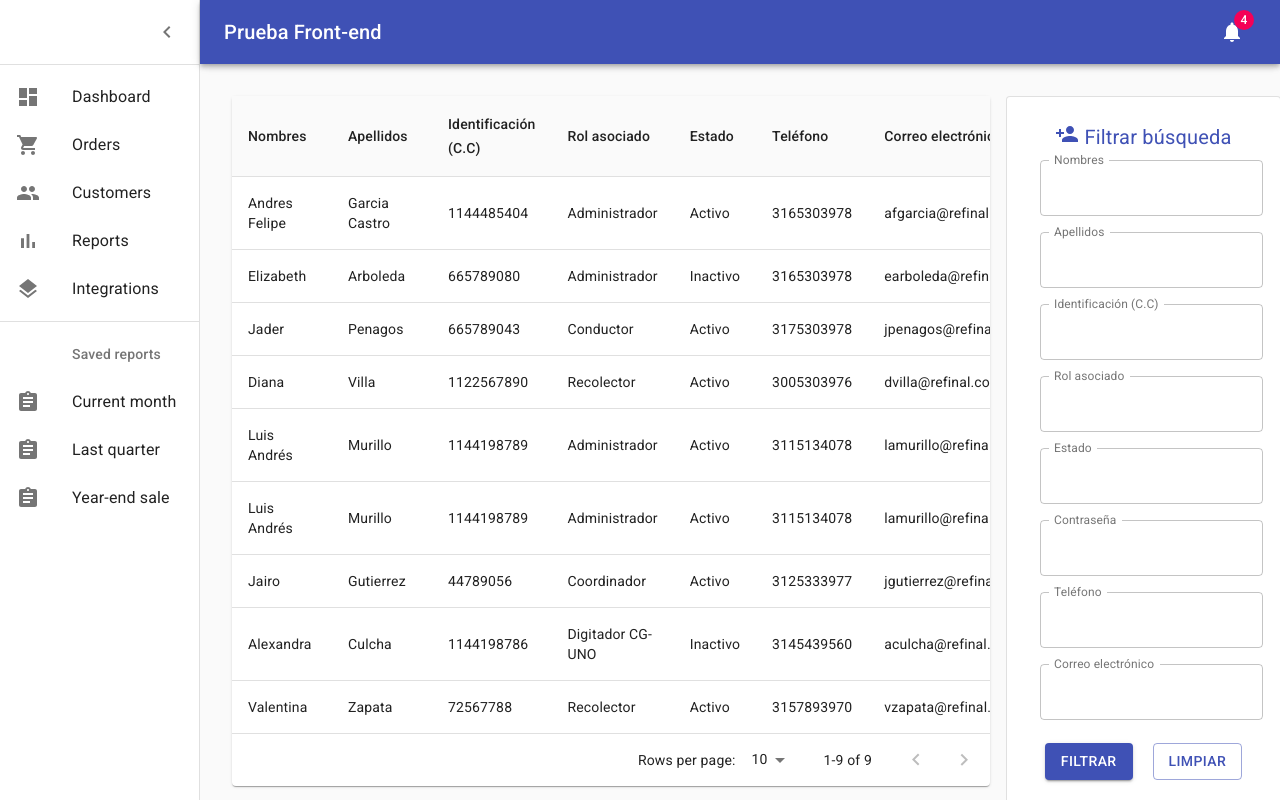
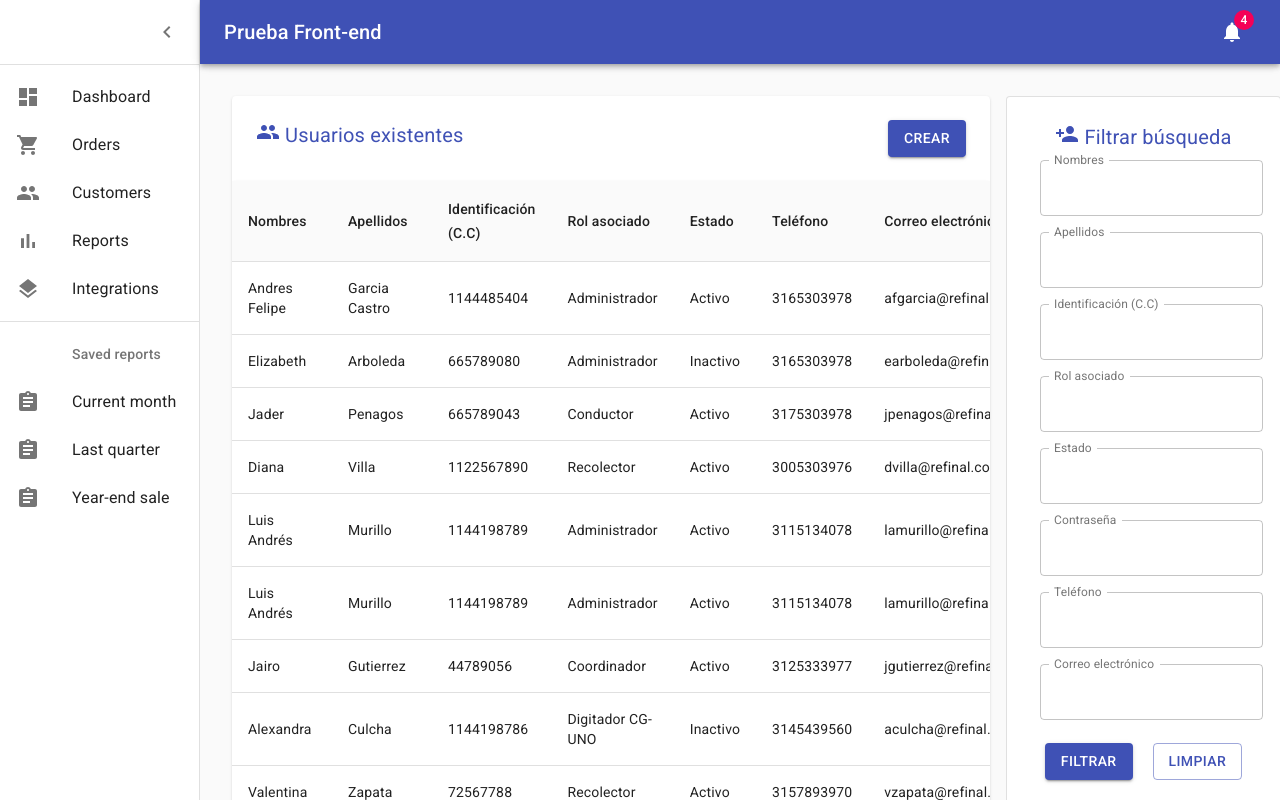
Before and after one commit to lenninIbarrraGonzalez/OLSoftware, a React app: page / in a window 1280 px wide. Built offline with nearby package versions, Linux system fonts and the light colour scheme.

Commit message:
implementando el diseño de la sección de boton y titulo para agregar usuario

```diff
--- /dev/null
+++ b/src/components/AddUsers.jsx
@@ -0,0 +1,51 @@
+import React from "react";
+import { Typography, Button } from "@material-ui/core";
+import { makeStyles } from "@material-ui/core/styles";
+import PeopleIcon from "@material-ui/icons/People";
+
+const useStyles = makeStyles((theme) => ({
+  root: {
+    display: "flex",
+    justifyContent: "space-between",
+    // marginBottom: theme.spacing(5),
+    padding: theme.spacing(3),
+  },
+  title: {
+    fontSize: 20,
+    paddingLeft: 5,
+  },
+  head: {
+    display: "flex",
+    justifyContent: "center",
+  },
+  button: {
+    display: "flex",
+    justifyContent: "center",
+  },
+}));
+
+const AddUsers = () => {
+  const classes = useStyles();
+  return (
+    <div className={classes.root}>
+      <div className={classes.head}>
+        <PeopleIcon color="primary" />
+        <Typography color="primary" className={classes.title}>
+          Usuarios existentes
+        </Typography>
+      </div>
+      <div>
+        <Button
+          type="button"
+          variant="contained"
+          color="primary"
+          className={classes.button}
+        >
+          Crear
+        </Button>
+      </div>
+    </div>
+  );
+};
+
+export default AddUsers;
--- a/src/containers/Home.jsx
+++ b/src/containers/Home.jsx
@@ -1,5 +1,6 @@
 import React from "react";
-import { Grid } from "@material-ui/core";
+import { Grid, Card } from "@material-ui/core";
+import AddUsers from "../components/AddUsers";
 import Users from "../components/Users";
 import Searchs from "../components/Searchs";
 
@@ -7,7 +8,10 @@ const Home = () => (
   <div>
     <Grid container spacing={2}>
       <Grid item xs={12} sm={12} md={10} lg={9}>
-        <Users />
+        <Card>
+          <AddUsers />
+          <Users />
+        </Card>
       </Grid>
       <Grid item xs={12} sm={12} md={2} lg={3}>
         <Searchs />
```
